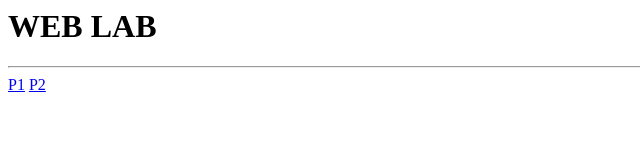
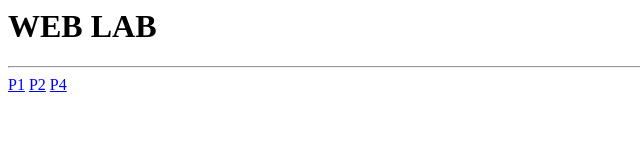
Before and after one commit to Jhanvi0610/WebLab, a plain HTML site: page index.html in a window 1280 px wide. Shown: the full height of the page, 0-640 px from the left. Drawn offline with Linux system fonts and the light colour scheme.

Commit message:
Add link to p4.xml in index.html

```diff
--- a/index.html
+++ b/index.html
@@ -9,6 +9,7 @@
 
     <a href="p1.html">P1</a>
     <a href="p2.html">P2</a>
+    <a href="p4.xml">P4</a>
     <br>
 
   </body>
```
